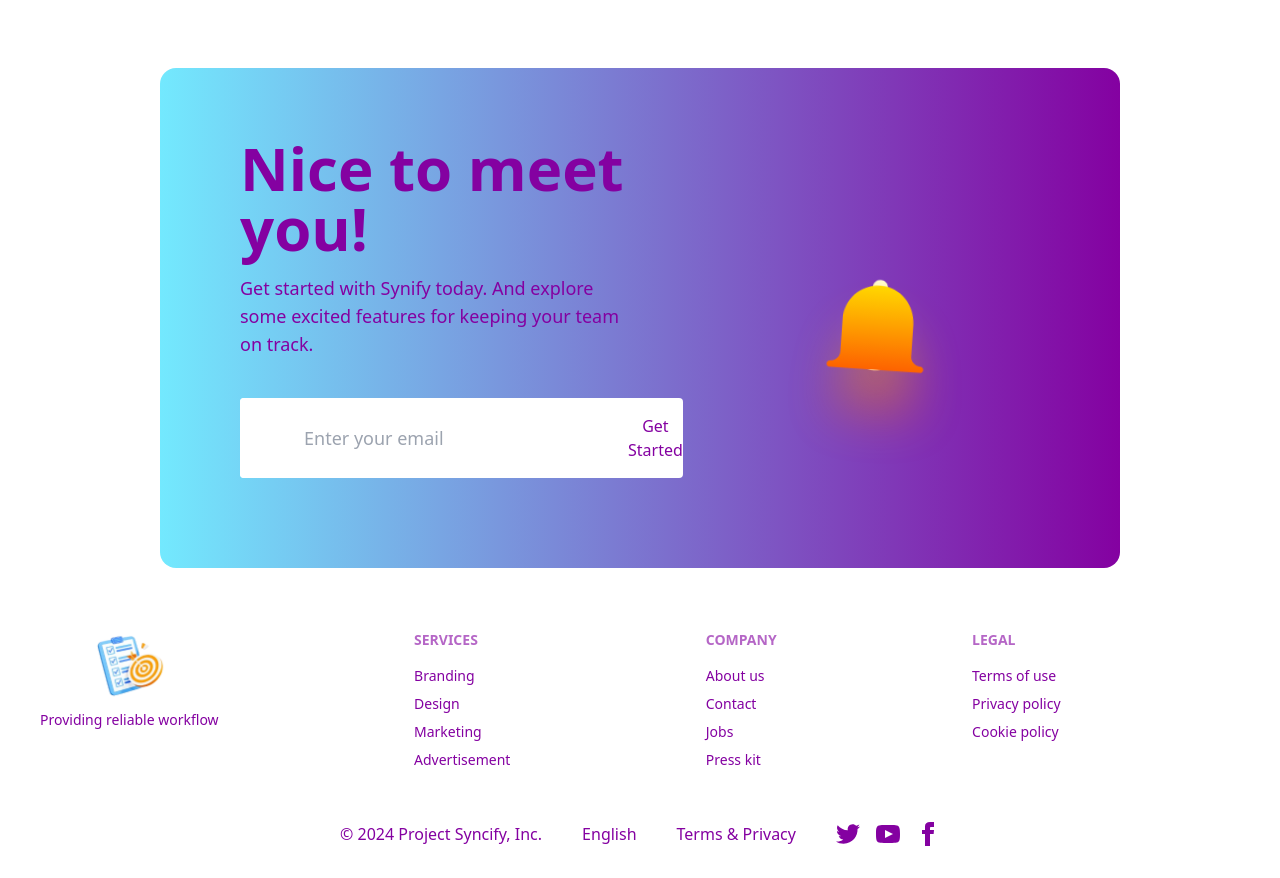
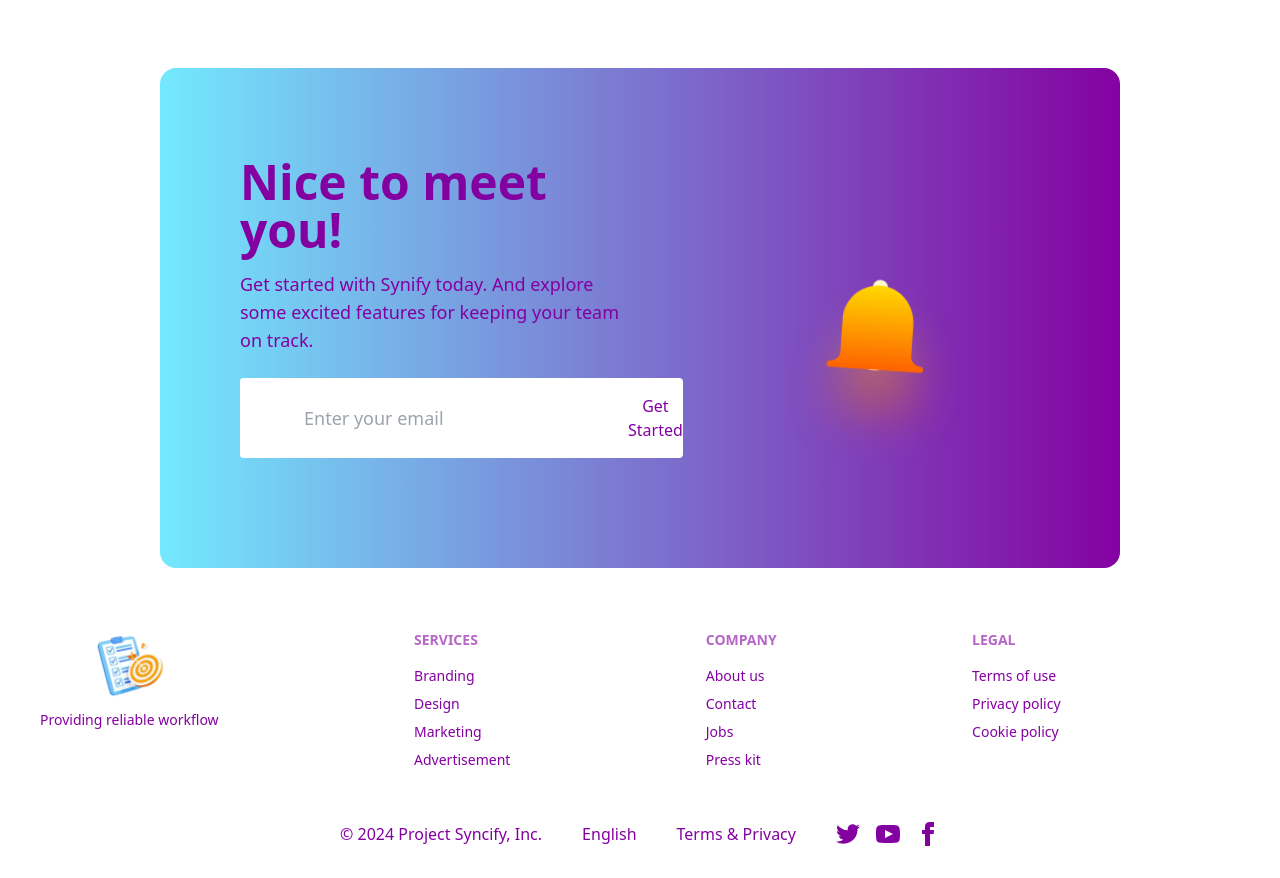
Before and after one commit to TechBuilderTeam/Project-Syncify, a React (Vite) app: page / in a window 1280 px wide. Shown: the part 2820-3698 px from the top of the page. Built offline with nearby package versions, Linux system fonts and the light colour scheme.

Commit message:
HomeEmailSection done

```diff
--- a/src/components/Pages/Home/HomeEmailSection/HomeEmailSection.jsx
+++ b/src/components/Pages/Home/HomeEmailSection/HomeEmailSection.jsx
@@ -7,9 +7,9 @@ const HomeEmailSection = () => {
             <div className="bg-gradient-to-r from-[#73e9fe] to-[#8401A1] dark:from-[#8401A1] dark:to-[#73e9fe] w-full h-[600px] md:h-[500px] rounded-2xl" >
                 <div className="flex flex-col-reverse md:flex-row justify-center items-center ">
                     <div className="w-1/2 flex flex-col justify-center items-start pr-10 md:pr-0 md:pl-20">
-                        <h1 className="text-4xl md:text-6xl font-bold">Nice to meet you!</h1>
+                        <h1 className="text-4xl md:text-5xl font-bold">Nice to meet you!</h1>
                         <p className="text-lg my-4">Get started with Synify today. And explore some excited features for keeping your team on track.</p>
-                        <div className="mt-6 w-full flex bg-white rounded">
+                        <div className="mt-2 w-full flex bg-white rounded">
                             <input type="text" placeholder="Enter your email" className="px-16 py-4 text-lg bg-white rounded rounded-r-none " />
                             <button className="py-4 bg-white dark:text-cyan-600 rounded rounded-l-none">Get Started</button>
                         </div>
--- a/src/components/Pages/Home/TopCampanySliderSection/TopCompanySlider.jsx
+++ b/src/components/Pages/Home/TopCampanySliderSection/TopCompanySlider.jsx
@@ -1,4 +1,4 @@
-import React, { useEffect, useState } from 'react';
+import { useEffect, useState } from 'react';
 import Slider from "react-slick";
 import Card from './Card';
 import NextArrow from './NextArrow';
```
